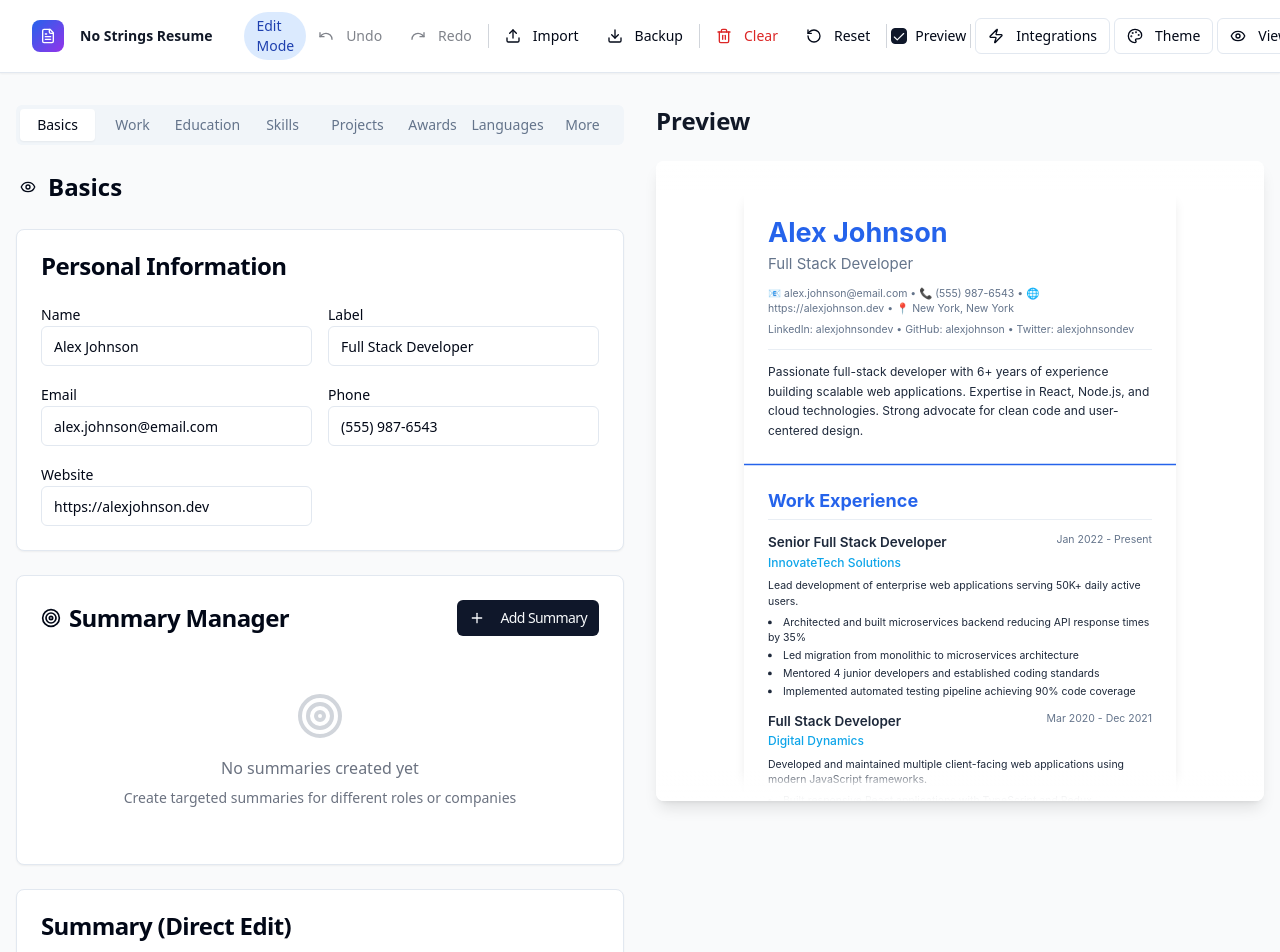
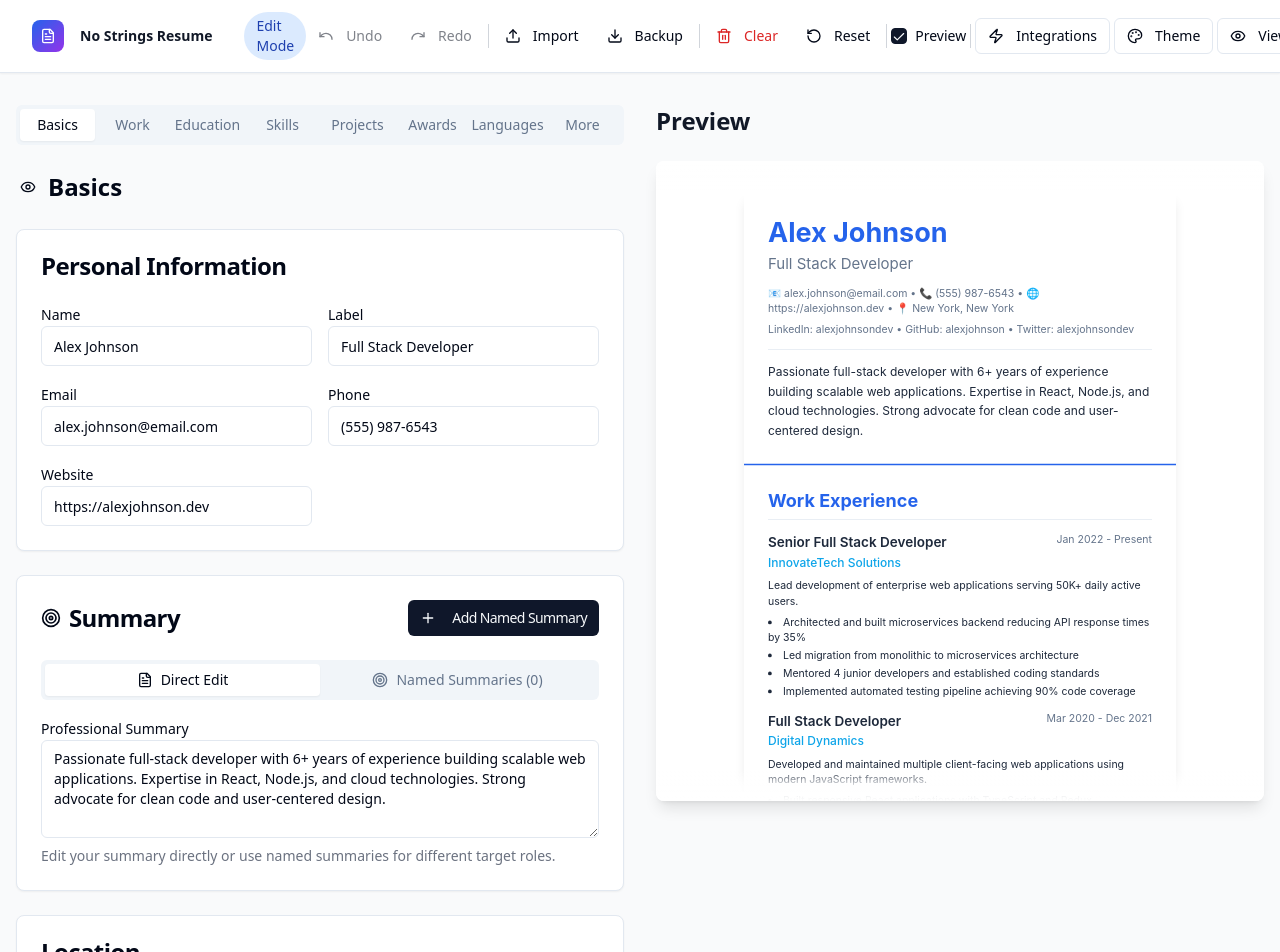
Before and after one commit to NoStringsDevelopment/no-strings-resume, a React (Vite) app: page /edit in a window 1280 px wide. Shown: the top 952 px of the page. Built offline with nearby package versions, Linux system fonts and the light colour scheme.

Commit message:
Fix: Merge summary components and fix functionality
Merged SummarySelector and BasicEditor summary components into a single UI, resolving functionality issues.

```diff
--- a/src/components/editor/BasicEditor.tsx
+++ b/src/components/editor/BasicEditor.tsx
@@ -3,7 +3,6 @@ import { useResume } from "@/context/ResumeContext";
 import { Input } from "@/components/ui/input";
 import { Label } from "@/components/ui/label";
 import { Button } from "@/components/ui/button";
-import { Textarea } from "@/components/ui/textarea";
 import { Card, CardContent, CardHeader, CardTitle } from "@/components/ui/card";
 import { Plus, Trash2, Eye, EyeOff } from "lucide-react";
 import { SummarySelector } from "./SummarySelector";
@@ -145,29 +144,8 @@ export default function BasicEditor() {
         </CardContent>
       </Card>
 
-      {/* Summary Selector Component */}
+      {/* Single unified Summary component */}
       <SummarySelector />
-
-      {/* Fallback Summary Textarea for direct editing */}
-      <Card data-testid="summary-card">
-        <CardHeader>
-          <CardTitle>Summary (Direct Edit)</CardTitle>
-        </CardHeader>
-        <CardContent>
-          <div>
-            <Label htmlFor="summary">Summary</Label>
-            <Textarea
-              id="summary"
-              value={basics.summary}
-              onChange={(e) => updateBasics('summary', e.target.value)}
-              placeholder="Brief professional summary..."
-              rows={4}
-              spellCheck={true}
-              data-testid="summary-input"
-            />
-          </div>
-        </CardContent>
-      </Card>
 
       <Card data-testid="location-card">
         <CardHeader>
--- a/src/components/editor/SummarySelector.tsx
+++ b/src/components/editor/SummarySelector.tsx
@@ -7,7 +7,8 @@ import { Textarea } from '@/components/ui/textarea';
 import { Select, SelectContent, SelectItem, SelectTrigger, SelectValue } from '@/components/ui/select';
 import { Card, CardContent, CardHeader, CardTitle } from '@/components/ui/card';
 import { Dialog, DialogContent, DialogHeader, DialogTitle, DialogTrigger } from '@/components/ui/dialog';
-import { Plus, Edit2, Trash2, Target } from 'lucide-react';
+import { Tabs, TabsContent, TabsList, TabsTrigger } from '@/components/ui/tabs';
+import { Plus, Edit2, Trash2, Target, FileText } from 'lucide-react';
 import { useResume } from '@/context/ResumeContext';
 import { NamedSummary } from '@/types/resume';
 import { useToast } from '@/hooks/use-toast';
@@ -26,6 +27,14 @@ export const SummarySelector: React.FC = () => {
   const summaries = state.resumeData.summaries || [];
   const activeSummaryId = state.resumeData.activeSummaryId;
   const activeSummary = summaries.find(s => s.id === activeSummaryId);
+  const { basics } = state.resumeData;
+
+  const updateBasicsSummary = (value: string) => {
+    dispatch({
+      type: 'UPDATE_BASICS',
+      payload: { summary: value }
+    });
+  };
 
   const handleCreateSummary = () => {
     if (!newSummary.name.trim() || !newSummary.target.trim() || !newSummary.summary.trim()) {
@@ -52,10 +61,7 @@ export const SummarySelector: React.FC = () => {
     });
 
     // Update the current summary in basics
-    dispatch({
-      type: 'UPDATE_BASICS',
-      payload: { summary: newSummary.summary }
-    });
+    updateBasicsSummary(newSummary.summary);
 
     setNewSummary({ name: '', target: '', summary: '' });
     setIsDialogOpen(false);
@@ -91,10 +97,7 @@ export const SummarySelector: React.FC = () => {
 
     // If this is the active summary, update basics
     if (activeSummaryId === editingSummary.id) {
-      dispatch({
-        type: 'UPDATE_BASICS',
-        payload: { summary: newSummary.summary }
-      });
+      updateBasicsSummary(newSummary.summary);
     }
 
     setEditingSummary(null);
@@ -115,10 +118,7 @@ export const SummarySelector: React.FC = () => {
         payload: summaryId
       });
 
-      dispatch({
-        type: 'UPDATE_BASICS',
-        payload: { summary: summary.summary }
-      });
+      updateBasicsSummary(summary.summary);
 
       // Update last used timestamp
       dispatch({
@@ -178,19 +178,19 @@ export const SummarySelector: React.FC = () => {
         <CardTitle className="flex items-center justify-between">
           <div className="flex items-center space-x-2">
             <Target className="w-5 h-5" />
-            <span>Summary Manager</span>
+            <span>Summary</span>
           </div>
           <Dialog open={isDialogOpen} onOpenChange={resetDialog}>
             <DialogTrigger asChild>
               <Button size="sm" data-testid="add-summary-button">
                 <Plus className="w-4 h-4 mr-2" />
-                Add Summary
+                Add Named Summary
               </Button>
             </DialogTrigger>
             <DialogContent className="sm:max-w-[600px]">
               <DialogHeader>
                 <DialogTitle>
-                  {editingSummary ? 'Edit Summary' : 'Create New Summary'}
+                  {editingSummary ? 'Edit Named Summary' : 'Create Named Summary'}
                 </DialogTitle>
               </DialogHeader>
               <div className="space-y-4">
@@ -238,7 +238,38 @@ export const SummarySelector: React.FC = () => {
           </Dialog>
         </CardTitle>
       </CardHeader>
-      <CardContent className="space-y-4">
+      <CardContent>
+        <Tabs defaultValue="direct" className="space-y-4">
+          <TabsList className="grid w-full grid-cols-2">
+            <TabsTrigger value="direct">
+              <FileText className="w-4 h-4 mr-2" />
+              Direct Edit
+            </TabsTrigger>
+            <TabsTrigger value="named">
+              <Target className="w-4 h-4 mr-2" />
+              Named Summaries ({summaries.length})
+            </TabsTrigger>
+          </TabsList>
+
+          <TabsContent value="direct" className="space-y-4">
+            <div>
+              <Label htmlFor="summary">Professional Summary</Label>
+              <Textarea
+                id="summary"
+                value={basics.summary}
+                onChange={(e) => updateBasicsSummary(e.target.value)}
+                placeholder="Brief professional summary highlighting your key strengths and experience..."
+                rows={4}
+                spellCheck={true}
+                data-testid="summary-input"
+              />
+              <p className="text-sm text-gray-500 mt-2">
+                Edit your summary directly or use named summaries for different target roles.
+              </p>
+            </div>
+          </TabsContent>
+
+          <TabsContent value="named" className="space-y-4">
             {summaries.length > 0 ? (
               <>
                 <div>
@@ -268,7 +299,7 @@ export const SummarySelector: React.FC = () => {
                 )}
 
                 <div className="space-y-2">
-              <Label>Manage Summaries</Label>
+                  <Label>Manage Named Summaries</Label>
                   <div className="space-y-2">
                     {summaries.map((summary) => (
                       <div key={summary.id} className="flex items-center justify-between p-2 border rounded-lg">
@@ -303,10 +334,12 @@ export const SummarySelector: React.FC = () => {
             ) : (
               <div className="text-center py-8 text-gray-500">
                 <Target className="w-12 h-12 mx-auto mb-4 text-gray-300" />
-            <p className="mb-2">No summaries created yet</p>
+                <p className="mb-2">No named summaries created yet</p>
                 <p className="text-sm">Create targeted summaries for different roles or companies</p>
               </div>
             )}
+          </TabsContent>
+        </Tabs>
       </CardContent>
     </Card>
   );
```
Lines whose indentation alone changed are shown as unchanged.
